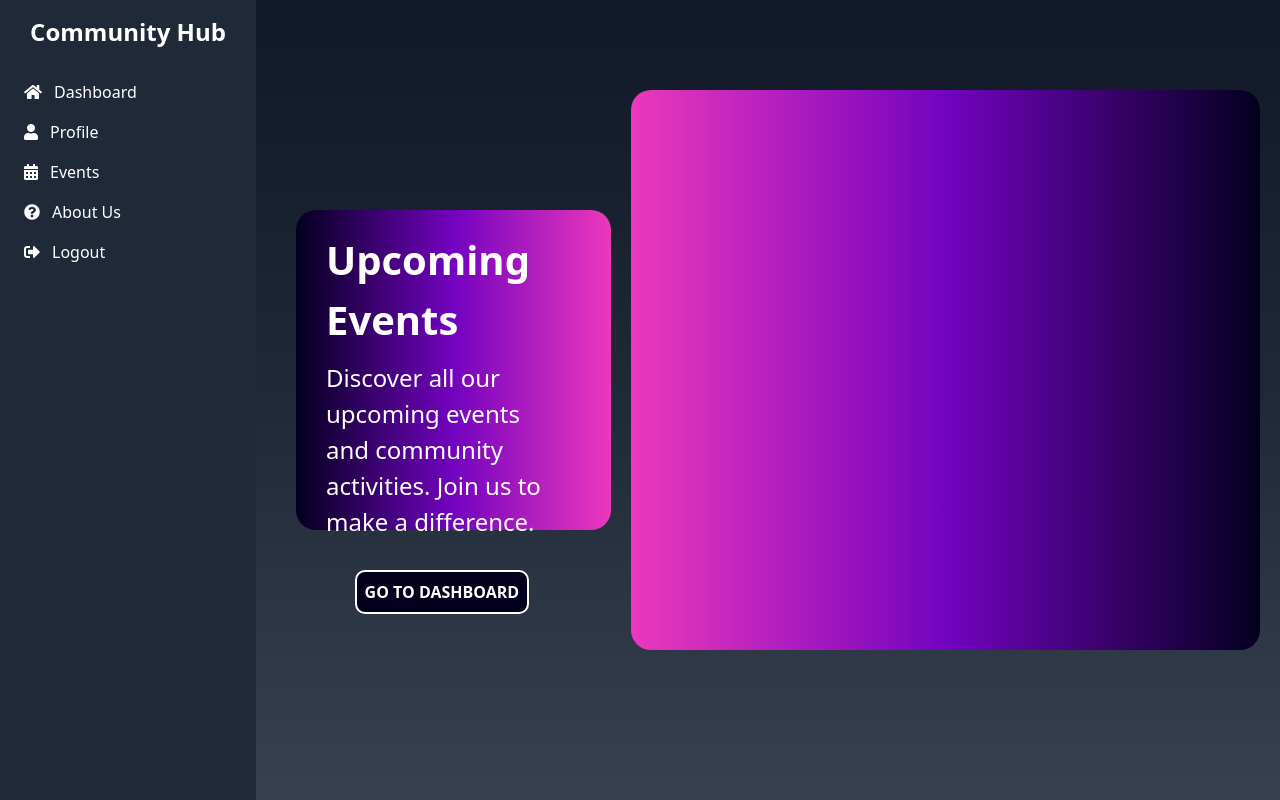
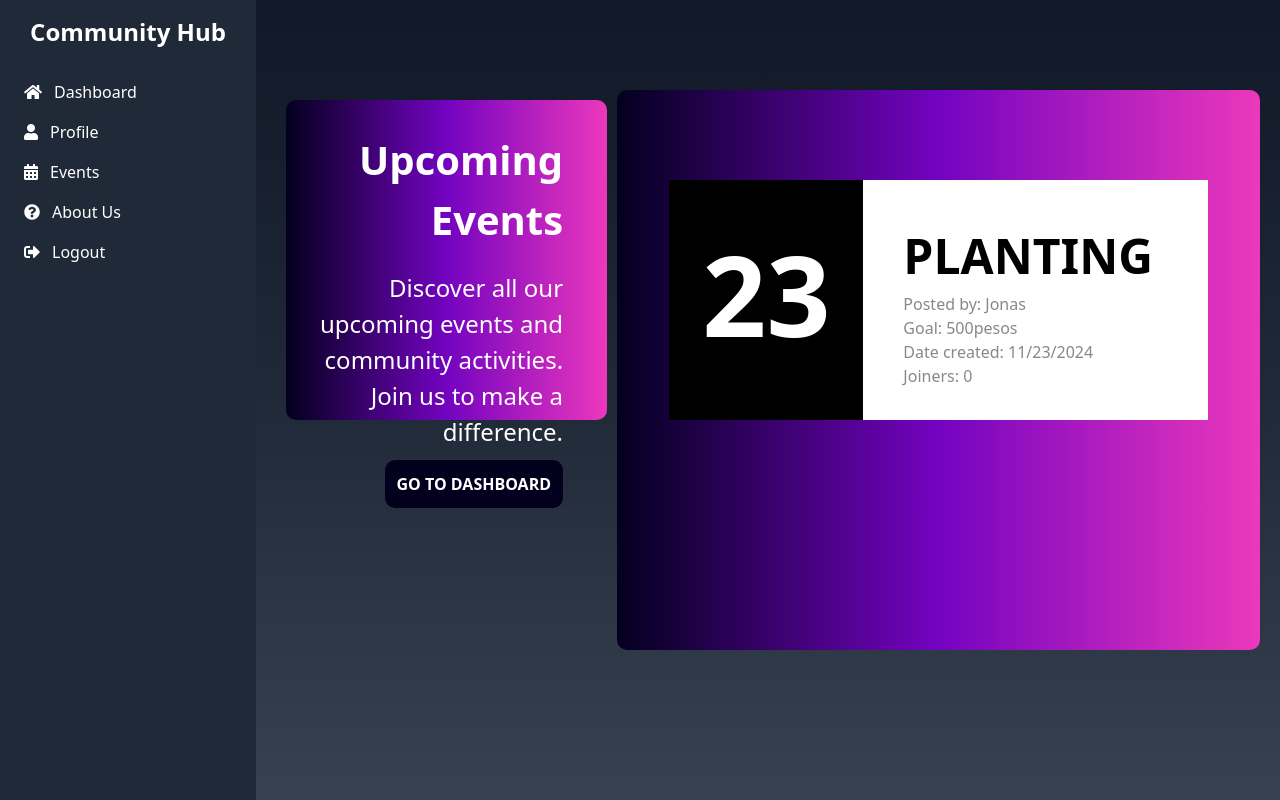
Before and after one commit to bcharles4/secret, a PHP site: page /events.html in a window 1280 px wide. Run offline with PHP 8.4, Linux system fonts and the light colour scheme; some libraries are stand-ins or nearby versions.

Commit message:
konti nalang bossing

```diff
--- a/about.html
+++ b/about.html
@@ -49,6 +49,9 @@
                 </a>
             </ul>
         </div>
+
+
+
     </div>
 </body>
 
--- a/events.html
+++ b/events.html
@@ -59,11 +59,34 @@
             <div class="details">
                 <h1>Upcoming Events</h1>
                 <p>Discover all our upcoming events and community activities. Join us to make a difference.</p>
-              <center> <button>Go to Dashboard</button></center>
+               <a href="dashboard.html"><button>Go to Dashboard</button></a>
             </div>
         </div>
 
-        <div class="con-events-content1">
+        <div class="con-events-content1 bg-gray-800">
+            <div class="con-events ">
+                    <div class="event">
+                        <div class="event-card">
+                            <div class="event-details">
+                                <h1>23</h1>
+
+                            </div>
+
+                        </div>
+                        <div class="event-card1">
+                            <div class="event-details1">
+                                <h1>PLANTING</h1>
+                                <p>Posted by: Jonas</p>
+                                <p>Goal: 500pesos</p>
+                                <p>Date created: 11/23/2024</p>
+                                <p>Joiners: 0 </p>
+                            </div>
+
+
+                        </div>
+                    </div>
+            </div>
+
         </div>
 
     </div>
--- a/style.css
+++ b/style.css
@@ -3,11 +3,9 @@
 }
 
 .con-events {
-    width: 80%;
+    width: 90%;
     height: 80vh;
     margin: 70px auto;
-
-
     border-radius: 20px;
     padding: 20px;
     display: flex;
@@ -17,14 +15,14 @@
 .con-events-content {
     width: 40%;
     height: 40vh;
-    margin: 20px;
+    margin: 10px;
     background: #03001e;  /* fallback for old browsers */
     background: -webkit-linear-gradient(to left, #ec38bc, #7303c0, #03001e);  /* Chrome 10-25, Safari 5.1-6 */
     background: linear-gradient(to left, #ec38bc, #7303c0, #03001e); /* W3C, IE 10+/ Edge, Firefox 16+, Chrome 26+, Opera 12+, Safari 7+ */
+    border-radius: 10px;
 
 
-    border-radius: 20px;
-    margin-top: 120px;
+
 
 }
 
@@ -41,19 +39,77 @@
 .con-events-content1 {
     width: 80%;
     height: 70vh;
+    border-radius: 10px;
     background: #03001e;  /* fallback for old browsers */
     background: -webkit-linear-gradient(to left, #ec38bc, #7303c0, #03001e);  /* Chrome 10-25, Safari 5.1-6 */
-    background: linear-gradient(to right, #ec38bc, #7303c0, #03001e); /* W3C, IE 10+/ Edge, Firefox 16+, Chrome 26+, Opera 12+, Safari 7+ */
-    border-radius: 20px;
+    background: linear-gradient(to left, #ec38bc, #7303c0, #03001e); /* W3C, IE 10+/ Edge, Firefox 16+, Chrome 26+, Opera 12+, Safari 7+ */
+
 }
 
-.con-events-content1:hover {
-    transform: scale(1.1);
+
+.event {
+    width: 100%;
+    height: 30vh;
+    border-radius: 10px;
+
+    background-color: #03001e;
+    display: flex;
+    justify-content: space-evenly;
+}
+
+.event-card {
+    width: 50%;
+    height: 30vh;
+    padding: 30px;
+    background-color: black;
+}
+
+.event-card:hover {
+    background: #03001e;  /* fallback for old browsers */
+    background: -webkit-linear-gradient(to left, #ec38bc, #7303c0, #03001e);  /* Chrome 10-25, Safari 5.1-6 */
+    background: linear-gradient(to left, #ec38bc, #7303c0, #03001e); /* W3C, IE 10+/ Edge, Firefox 16+, Chrome 26+, Opera 12+, Safari 7+ */
     transition: 1s ease-in-out;
-    background-color: #434343;
     cursor: pointer;
+}
+
+.event-card1 {
+    width: 100%;
+    height: 30vh;
+
+    background-color: white;
+}
+
+.event-details {
+
+    color: white;
+    display: flex;
+    justify-content: center;
+    align-content: center;
+
+}
 
 
+.event-details h1 {
+    font-size: 7rem;
+    font-weight: 700;
+
+}
+
+
+.event-details1 {
+    margin: 40px;
+}
+
+.event-details1 h1 {
+    color: black;
+    font-size: 3rem;
+    font-weight: 700;
+}
+
+.event-details1 p {
+    color: #888;
+    font-size: 1rem;
+    font-weight: 500;
 }
 
 
@@ -61,36 +117,44 @@
     width: 80%;
     height: 20vh;
     margin: 20px;
+    display: flex;
+    flex-direction: column; /* Stack items vertically */
+    align-items: flex-end; /* Align items to the right */
+    justify-content: space-between; /* Optional: spaces items apart */
 }
 
 .details h1 {
     color: #fff;
     font-size: 2.5rem;
-    margin: 10px;
+    margin: 10px 0;
     font-weight: 700;
+    text-align: right; /* Align text to the right */
 }
 
 .details p {
     color: #fff;
     font-size: 1.5rem;
-    margin: 10px;
+    margin: 10px 0;
+    text-align: right; /* Align text to the right */
 }
 
 .details button {
     background: #03001e;  /* fallback for old browsers */
-
-
     color: white;
     font-size: 1rem;
-    padding: 8px;
+    padding: 12px;
     border-radius: 10px;
-    margin: 20px;
     cursor: pointer;
     font-weight: bold;
     text-transform: uppercase;
 
-    border: 2px solid #fff;
 }
+
+
+.details button:hover {
+    box-shadow: 2px 2px 10px #fff;
+}
+
 
 
 .dash-con {
```
Also changed, not shown: dashboard.html (+16 -2 lines), index.js (+77 -0 lines).
